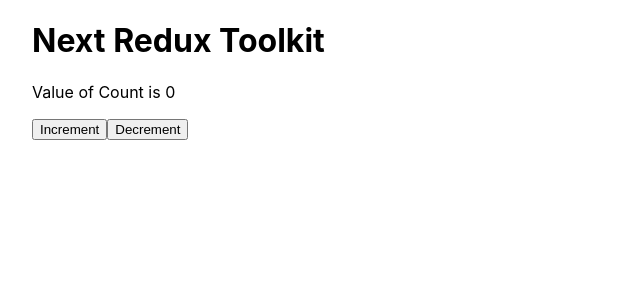
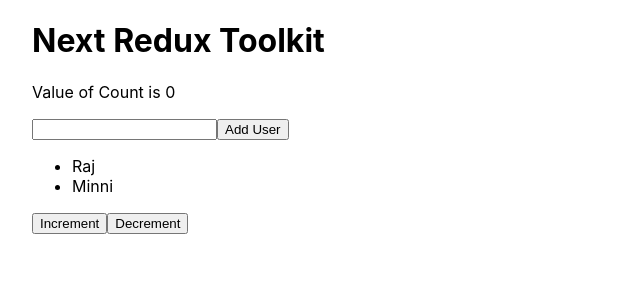
Before and after one commit to craj68168/Next-Redux, a Next.js app: page / in a window 1280 px wide. Shown: the top 300 px of the page, without its empty margins (0-640 px from the left). Built offline with nearby package versions, Linux system fonts and the light colour scheme.

Commit message:
redux multiple slices

```diff
--- a/pages/_app.tsx
+++ b/pages/_app.tsx
@@ -1,6 +1,6 @@
 import '../styles/globals.css'
 import type { AppProps } from 'next/app'
-import { store } from '../store/store'
+import { store } from '../store'
 import { Provider } from 'react-redux'
 
 function MyApp({ Component, pageProps }: AppProps) {
--- a/pages/index.tsx
+++ b/pages/index.tsx
@@ -1,29 +1,37 @@
 import type { NextPage } from "next";
-import Head from "next/head";
-import Image from "next/image";
 import { useDispatch, useSelector } from "react-redux";
-import { increment, decrement, selectValue } from "../slices/counterSlice";
+import {
+  increment,
+  decrement,
+  selectValue,
+} from "../store/slices/counterSlice";
 import styles from "../styles/Home.module.css";
-import type {RootState} from "../store/store"
+import type { RootState } from "../store";
+import { useRef } from "react";
+import { addUser, userValue } from "../store/slices/userSlice";
 const Home: NextPage = () => {
-  const dispatch = useDispatch()
+  const dispatch = useDispatch();
   // const count = useSelector((state:RootState)=>state.counter.value);
   const count = useSelector(selectValue);
-
-
-  const incre = ()=>{
-    dispatch(increment())
-  }
-  const decre = ()=>{
-    dispatch(decrement())
-  }
+  const users = useSelector(userValue);
+  const userRef = useRef<any>(null);
+  const handleClick = () => {
+    dispatch(addUser(userRef.current.value));
+    userRef.current.value = null;
+  };
   return (
     <div className={styles.container}>
       <h1>Next Redux Toolkit</h1>
       <p>Value of Count is {count}</p>
-      <button onClick={incre}>Increment</button>
-      <button onClick={decre}>Decrement</button>
-
+      <input type="text" ref={userRef} />
+      <button onClick={handleClick}>Add User</button>
+      <ul>
+        {users.map((data: any) => (
+          <li>{data}</li>
+        ))}
+      </ul>
+      <button onClick={() => dispatch(increment())}>Increment</button>
+      <button onClick={() => dispatch(decrement())}>Decrement</button>
     </div>
   );
 };
--- a/store/store.tsx
+++ b/store/index.tsx
@@ -1,13 +1,13 @@
 import { configureStore } from '@reduxjs/toolkit'
-import counterReducer from '../slices/counterSlice'
-
+import counterReducer from './slices/counterSlice'
+import userReducer from "../store/slices/userSlice"
 export const store = configureStore({
   reducer: {
     counter:counterReducer,
+    user:userReducer,
   },
 })
 
-// Infer the `RootState` and `AppDispatch` types from the store itself
 export type RootState = ReturnType<typeof store.getState>
-// Inferred type: {posts: PostsState, comments: CommentsState, users: UsersState}
+
 export type AppDispatch = typeof store.dispatch
--- a/slices/counterSlice.ts
+++ b/store/slices/counterSlice.ts
@@ -1,7 +1,7 @@
 import { createSlice } from '@reduxjs/toolkit'
-import { RootState } from '../store/store'
+import { RootState } from '..'
 
-export interface CounterState {
+ interface CounterState {
   value: number
 }
 
--- /dev/null
+++ b/store/slices/userSlice.ts
@@ -0,0 +1,23 @@
+import { createSlice } from "@reduxjs/toolkit";
+import { RootState } from '..'
+interface userState {
+  users: String[];
+}
+
+const initialState: userState = {
+  users: ["Raj","Minni"],
+};
+
+export const userSlice = createSlice({
+  name: "user",
+  initialState,
+  reducers: {
+    addUser: (state:any, action) => {
+      state.users = [...state.users, action.payload];
+    },
+  },
+});
+
+export const {addUser} = userSlice.actions
+export const userValue = (state:RootState)=> state.user.users
+export default userSlice.reducer
```
